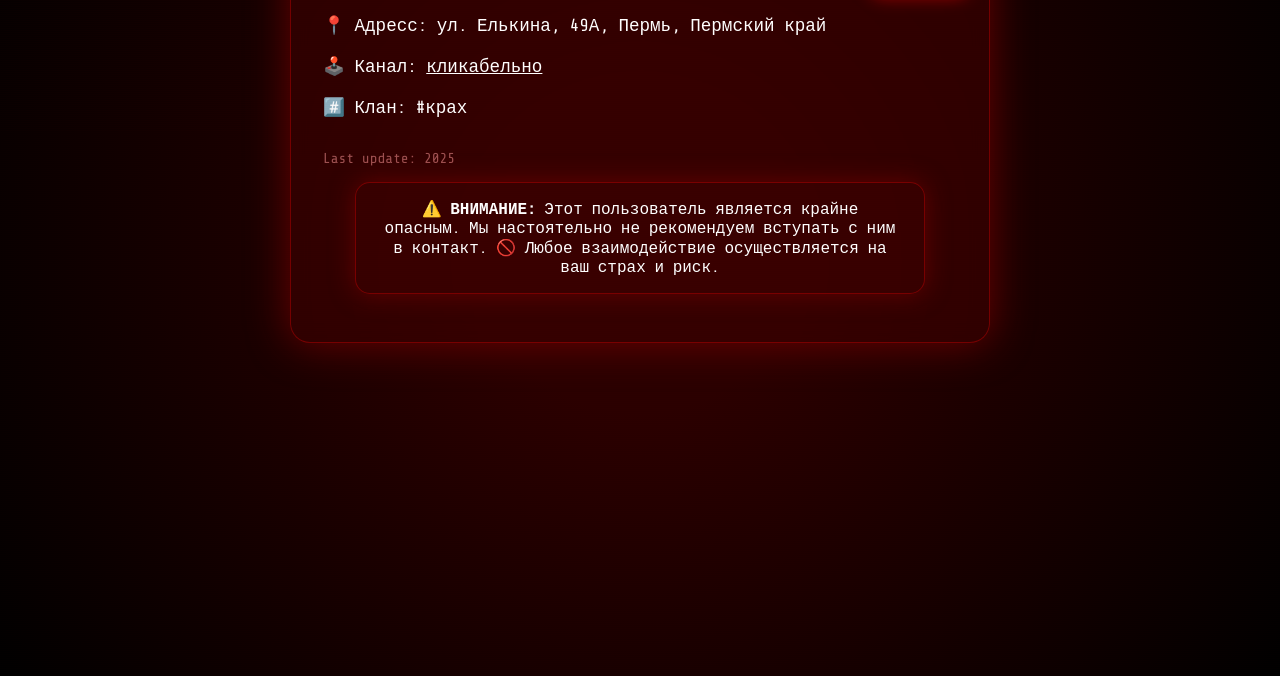
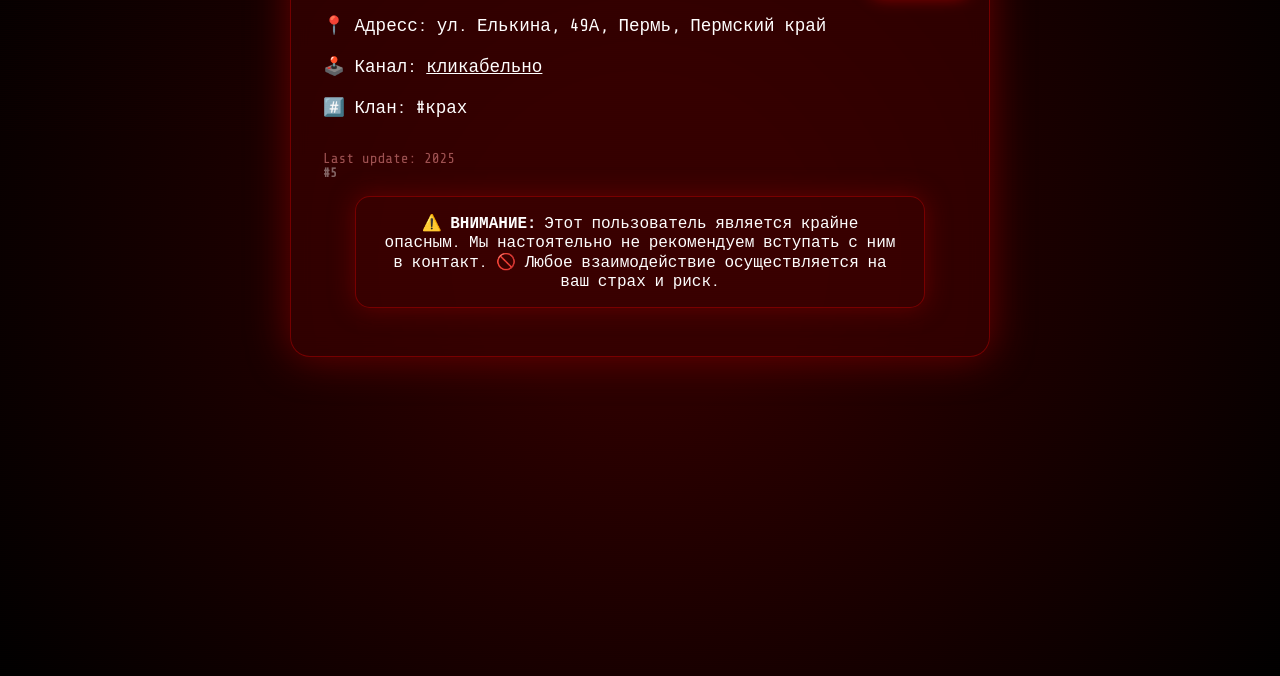
Before and after one commit to owndeza/trippi-bio, a plain HTML site: page index.html in a window 1280 px wide. Shown: the part 156-832 px from the top of the page. Drawn offline with nearby package versions, Linux system fonts and the light colour scheme.

Commit message:
Update index.html

```diff
--- a/index.html
+++ b/index.html
@@ -152,6 +152,12 @@
   backdrop-filter: blur(6px);
   animation: fadeIn 1s ease-in-out;
 }
+.dimmed-text {
+  color: rgba(255, 255, 255, 0.4); /* светло-серый, прозрачный */
+  user-select: none;               /* чтобы текст не выделялся */
+  font-weight: 600;
+  font-size: 0.9em;
+}
 
   </style>
 </head>
@@ -166,7 +172,7 @@
     <div class="info-line" style="--i:3">📍 Адресс: ул. Елькина, 49А, Пермь, Пермский край</div>
     <div class="info-line" style="--i:2">🕹️ Канал: <a href="https://t.me/+yn7LvvjLjGxjMmQx" target="_blank">кликабельно</a>
     <div class="info-line" style="--i:3">#️⃣ Клан: #крах</div>
-    <div class="footer">Last update: 2025</div>
+    <div class="footer">Last update: 2025 <p class="dimmed-text">#5</p></div>
   </div>
 
 <div class="text-box">
```
